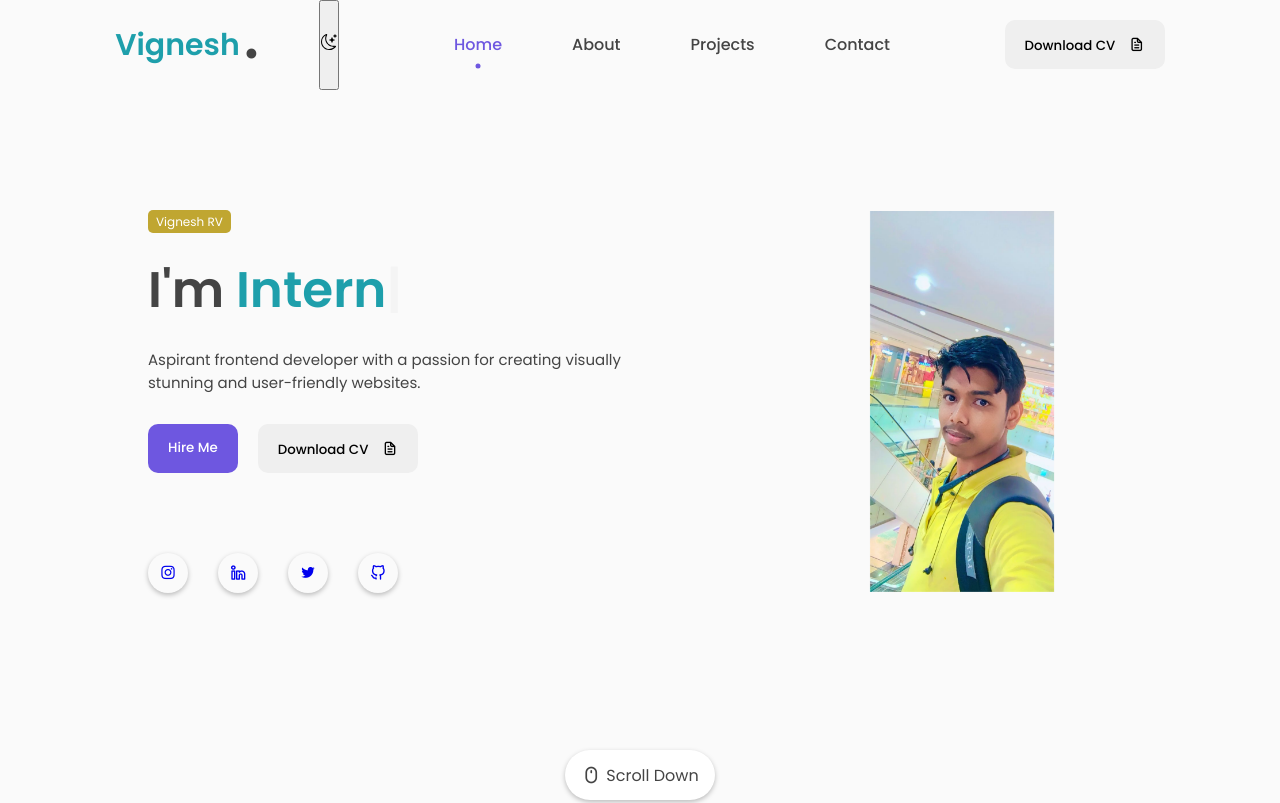
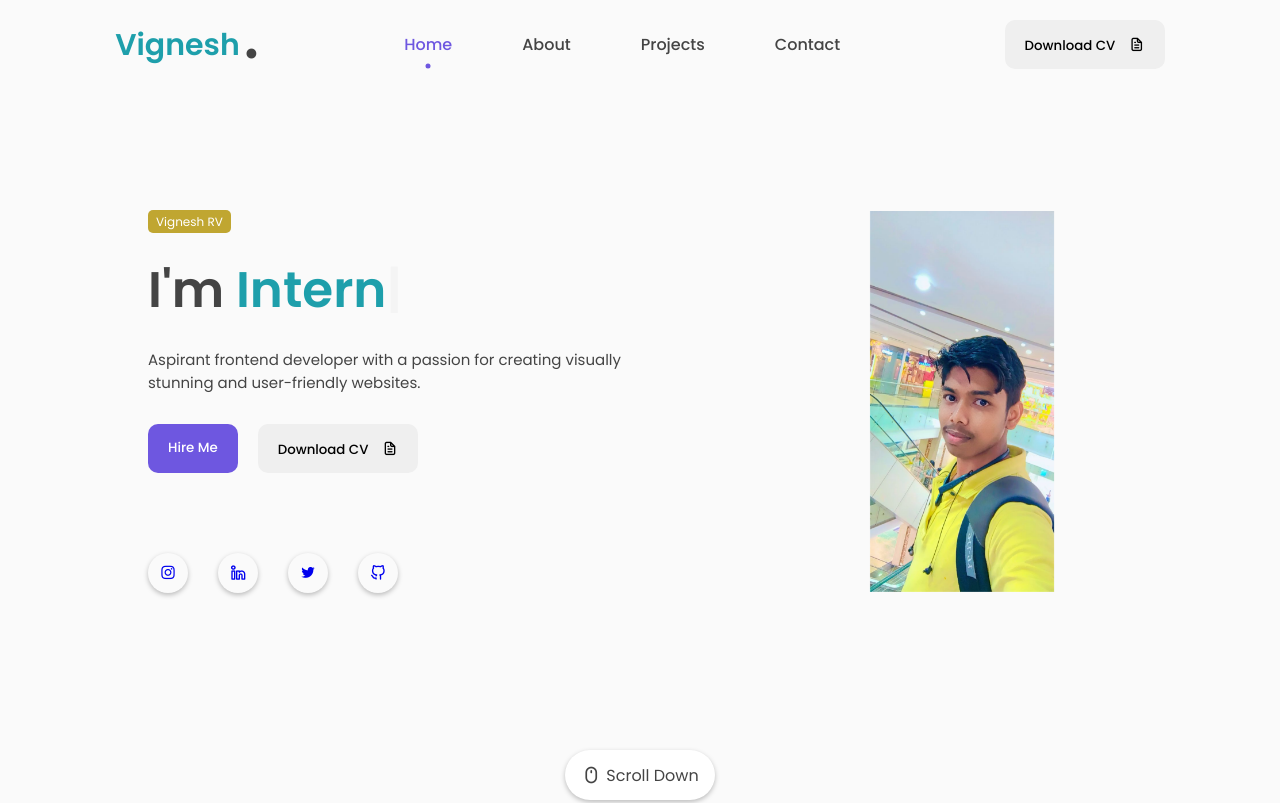
Before and after one commit to vigneshrv10/my-portfolio, a plain HTML site: page index.html in a window 1280 px wide. Shown: the top 803 px of the page. Drawn offline with nearby package versions, Linux system fonts and the light colour scheme.

Commit message:
Update index.html

```diff
--- a/index.html
+++ b/index.html
@@ -23,7 +23,7 @@
                 <p class="nav-name">Vignesh</p>
                 <span>.</span>
             </div>
-            <button onclick='theme()'><img src='https://github.com/vigneshrv10/my-portfolio/blob/main/moon-stars.svg'></button>
+
             <div class="nav-menu" id="myNavMenu">
                 <ul class="nav_menu_list">
                     <li class="nav_list">
```
